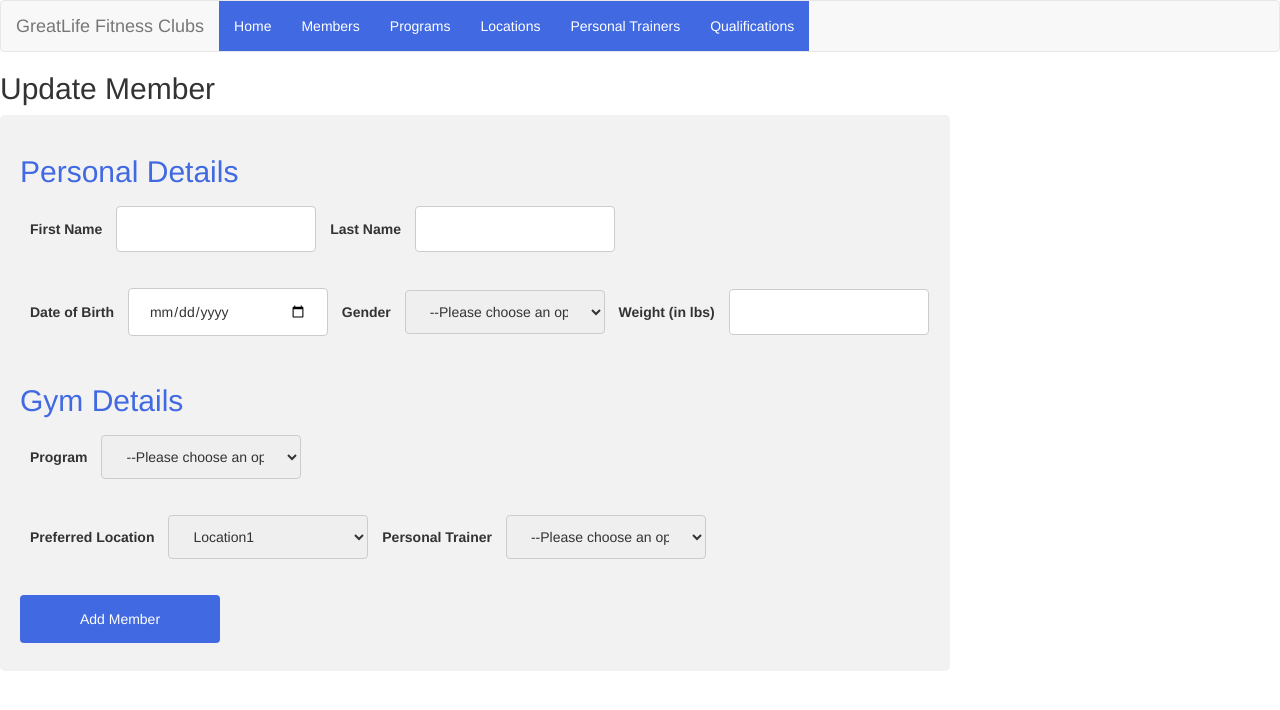
After one commit to mittalj/cs340_databases_project, a Flask app: page /updateMember in a window 1280 px wide. The commit adds this page. Shown: the top 710 px of the page. Run offline with Flask 2, Linux system fonts and the light colour scheme; some libraries are stand-ins or nearby versions.

Commit message:
Add Update forms for member and trainer. Add error handlers for 404 and 500 errors.

```diff
--- a/__init__.py
+++ b/__init__.py
@@ -0,0 +1 @@
+#If needed
--- a/run.py
+++ b/run.py
@@ -1,7 +1,5 @@
 #this file is used to run your flask-based-database-interacting-website persistently!
 
 from webapp import app
-#then from the commandline run:
-#./venv/bin/activate
-#gunicorn run:app -b 0.0.0.0:SOME_NUMBER_BETWEEN_1025_and_65535
-#eg. gunicorn run:app -b 0.0.0.0:8842
+#source ./venv/bin/activate
+#gunicorn run:app -b 0.0.0.0:6353 -D
--- a/templates/members.html
+++ b/templates/members.html
@@ -35,7 +35,7 @@
    		<td>Strengthen</td>
    		<td>Riverdale</td>
    		<td>Arya Stark</td>
-   		<td><a href=""><button>Update</button></a>
+   		<td><a href="{{url_for('updateMember')}}"><button>Update</button></a>
 		<a href=""><button>Delete</button></a></td>
    	</tr>
    </tbody>
--- a/templates/trainers.html
+++ b/templates/trainers.html
@@ -28,7 +28,7 @@
   <td>5</td>
   <td>Riverdale</td>
   <td>Strengthen Cert</td>
-  <td><a href=""><button>Update</button></a>
+  <td><a href="{{url_for('updateTrainer')}}"><button>Update</button></a>
 <a href=""><button>Delete</button></a></td>
 </tr>
 </tbody>
--- /dev/null
+++ b/templates/updateMember.html
@@ -0,0 +1,50 @@
+<!--File for update member using extension from base htnml-->
+
+{% extends "base.html" %}
+{% block content %}
+
+<h2>Update Member</h2>
+<div class="formdiv" id="memberForm">
+    <form>
+    <h3>Personal Details</h3>
+    <label for="fname">First Name</label>
+    <input type="text" name="fname" id="fname">
+    <label for="lname">Last Name</label>
+    <input type="text" name="lname" id="lname"><br><br>
+    <label for="date">Date of Birth</label>
+    <input type="date" name="DOB" id="DOB">
+    <label for="gender">Gender</label>
+    <select name="genderDropdown">
+      <option value="genderDropdown">--Please choose an option--</option>
+      <option value="male">Male</option>
+      <option value="female">Female</option>
+      <option value="other">Other</option>
+    </select>
+    <label for="weight">Weight (in lbs)</label>
+    <input type="text" name="weight" id="weight"><br><br>
+    <h3>Gym Details</h3>
+    <label for="programDropdown">Program</label>
+    <select name="programDropdown">
+      <option value="">--Please choose an option--</option>
+      <option value="prog1">program 1</option>
+      <option value="prog2">program 2</option>
+      <option value="prog3">program 3</option>
+    </select><br><br>
+    <label for="LocationID">Preferred Location</label>
+    <select name="LocationID">
+      <option value="location1">Location1</option>
+      <option value="location2">Location2</option>
+      <option value="location3">Location3</option>
+    </select>
+    <label for="trainerDropdown">Personal Trainer</label>
+    <select name="trainerDropdown">
+      <option value="">--Please choose an option--</option>
+      <option value="trainer1">trainer 1</option>
+      <option value="trainer2">trainer 2</option>
+      <option value="trainer3">trainer 3</option>
+    </select><br><br>
+    <input type="submit" name="addMember" value="Add Member">
+    </form>
+</div>
+
+{% endblock %}
--- a/webapp.py
+++ b/webapp.py
@@ -1,6 +1,5 @@
 from flask import Flask, render_template
 from flask import request, redirect, url_for
-#from db_connector.db_connector import connect_to_database, execute_query
 #create the web application
 app = Flask(__name__)
 
@@ -48,5 +47,21 @@ def addQualification():
 def addProgram():
     return render_template('addProgram.html')
 
+@app.route('/updateMember')
+def updateMember():
+    return render_template('updateMember.html')
+
+@app.route('/updateTrainer')
+def updateTrainer():
+    return render_template('updateTrainer.html')
+
+@app.errorhandler(404)
+def page_not_found(e):
+    return render_template('404.html'), 404
+
+@app.errorhandler(500)
+def internal_server_error(e):
+    return render_template('500.html'), 500
+
 if __name__ == '__main__':
     app.run(debug=True)
```
Also changed, not shown: templates/updateTrainer.html (added, +38 -0 lines).
